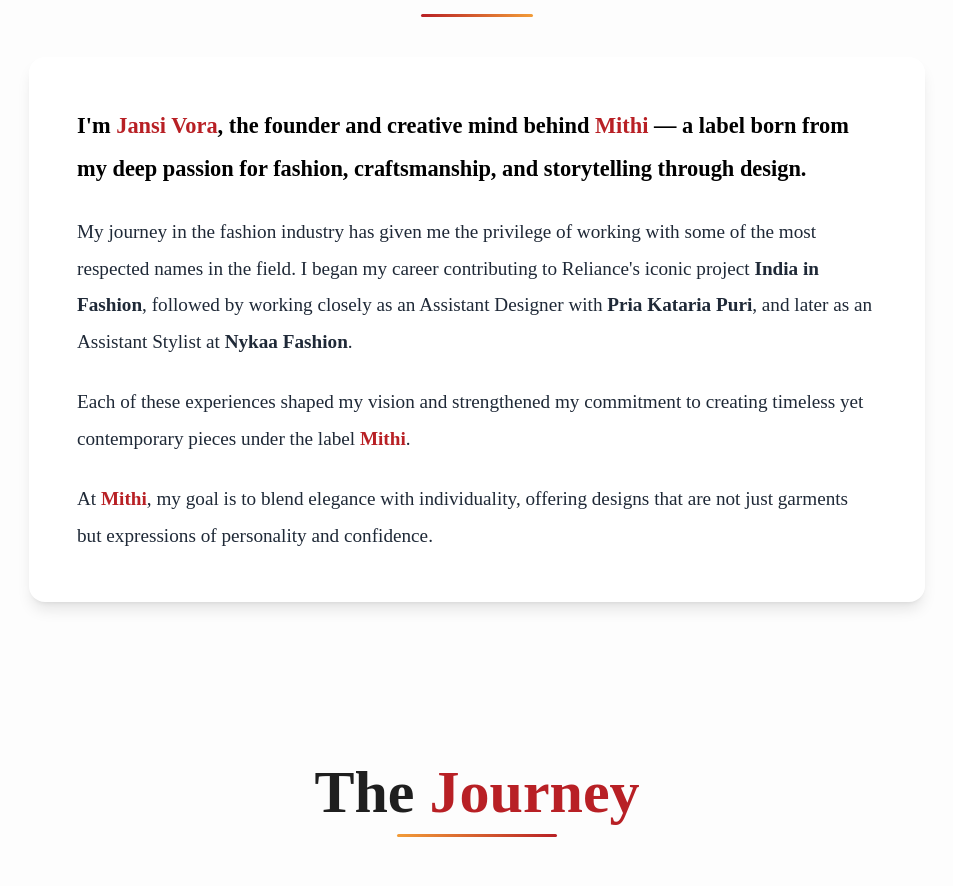
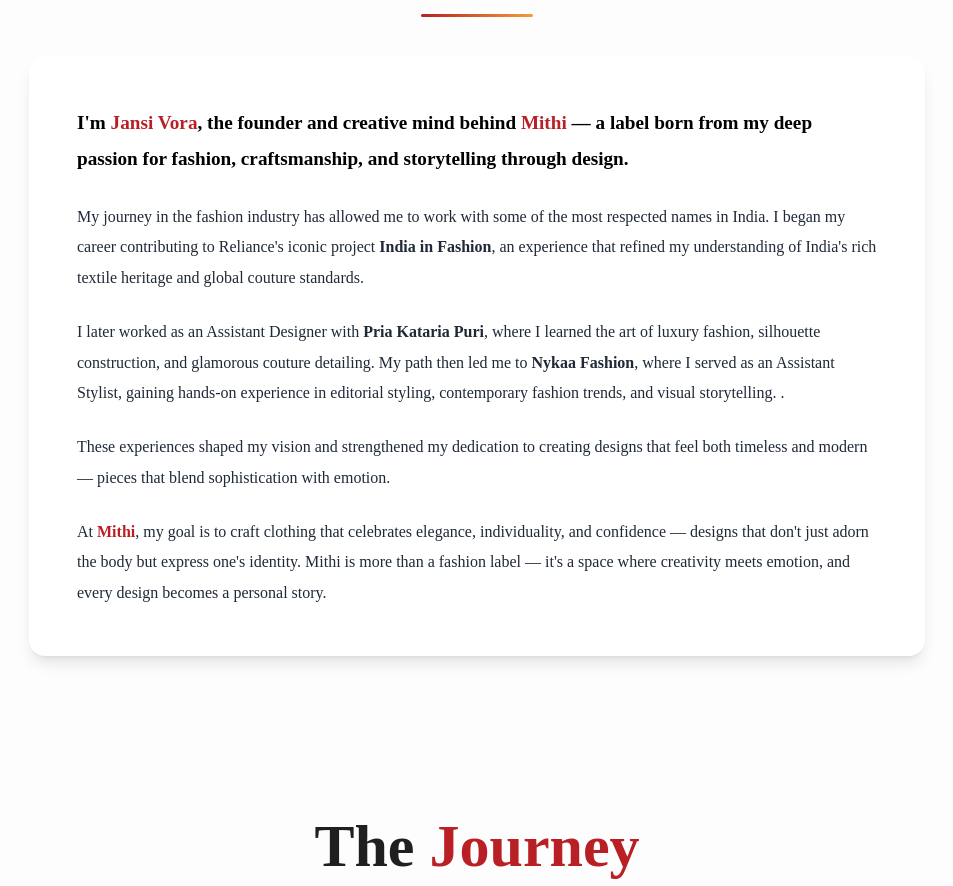
Before and after one commit to dhruvivora0310-gif/mithi-website, a React (Vite) app: page / in a window 1280 px wide. Shown: the part 950-1836 px from the top of the page, without its empty margins (163-1116 px from the left). Built offline with nearby package versions, Linux system fonts and the light colour scheme; a web font is replaced by a local one.

Commit message:
Updated About section text

```diff
--- a/src/Components/About.jsx
+++ b/src/Components/About.jsx
@@ -48,57 +48,68 @@
           }}
         >
           <p className="text-gray-800 mb-6" style={{
-            fontSize: "1.4rem",
+            fontSize: "1.2rem",
             lineHeight: "1.9",
             color: "black",
             fontWeight:"bold",
             }}>
               I&apos;m <span className="text-[#B82025]">Jansi Vora</span>, the founder
-  and creative mind behind <span className="text-[#B82025]">Mithi</span> — a
-  label born from my deep passion for fashion, craftsmanship, and
-  storytelling through design.
+              and creative mind behind <span className="text-[#B82025]">Mithi</span> — a
+              label born from my deep passion for fashion, craftsmanship, and
+              storytelling through design.
             </p>
 
           <p className="text-600 mb-6"
           style={{
-            fontSize: "1.2rem",
+            fontSize: "1rem",
             lineHeight: "1.9",
             }}>
-            My journey in the fashion industry has given me the privilege of
-            working with some of the most respected names in the field. I began
-            my career contributing to Reliance&apos;s iconic project{" "}
-            <span className="font-semibold">India in Fashion</span>,
-            followed by working closely as an Assistant Designer with{" "}
-            <span className="font-semibold">Pria Kataria Puri</span>, and later
-            as an Assistant Stylist at{" "}
-            <span className="font-semibold">Nykaa Fashion</span>.
+            My journey in the fashion industry has allowed me to work with some of the
+            most respected names in India. I began my career contributing to
+            Reliance&apos;s iconic project{" "}
+            <span className="font-semibold">India in Fashion</span>, an experience
+            that refined my understanding of India&apos;s rich textile heritage and
+            global couture standards.
           </p>
 
           <p className="text-black-600 mb-6"
           style={{
-            fontSize: "1.2rem",
+            fontSize: "1rem",
             lineHeight: "1.9",
             }}>
-            Each of these experiences shaped my vision and strengthened my
-            commitment to creating timeless yet contemporary pieces under the
-            label{" "}
-            <span className="font-semibold text-[#B82025]">
-              Mithi
-            </span>
+            I later worked as an Assistant Designer with{" "}
+            <span className="font-semibold">Pria Kataria Puri</span>, where I learned
+            the art of luxury fashion, silhouette construction, and glamorous couture
+            detailing. My path then led me to{" "}
+            <span className="font-semibold">Nykaa Fashion</span>, where I served as an
+            Assistant Stylist, gaining hands-on experience in editorial styling,
+            contemporary fashion trends, and visual storytelling.
             .
           </p>
 
-          <p className="text-black-1000"
+          <p className="text-black-1000 mb-6"
           style={{
-            fontSize: "1.2rem",
+            fontSize: "1rem",
             lineHeight: "1.9",
             }}>
-            At{" "}
-            <span className="font-semibold text-[#B82025]">Mithi</span>,
-            my goal is to blend elegance with individuality, offering designs
-            that are not just garments but expressions of personality and
-            confidence.
+            These experiences shaped my vision and strengthened my dedication to
+            creating designs that feel both timeless and modern — pieces that blend
+            sophistication with emotion.
           </p>
+
+        <p
+          className="text-black-1000"
+          style={{
+            fontSize: "1rem",
+            lineHeight: "1.9",
+          }}
+        >
+          At <span className="font-semibold text-[#B82025]">Mithi</span>, my goal is
+          to craft clothing that celebrates elegance, individuality, and confidence —
+          designs that don&apos;t just adorn the body but express one&apos;s
+          identity. Mithi is more than a fashion label — it&apos;s a space where
+          creativity meets emotion, and every design becomes a personal story.
+        </p>
         </div>
       </div>
     </section>
```
